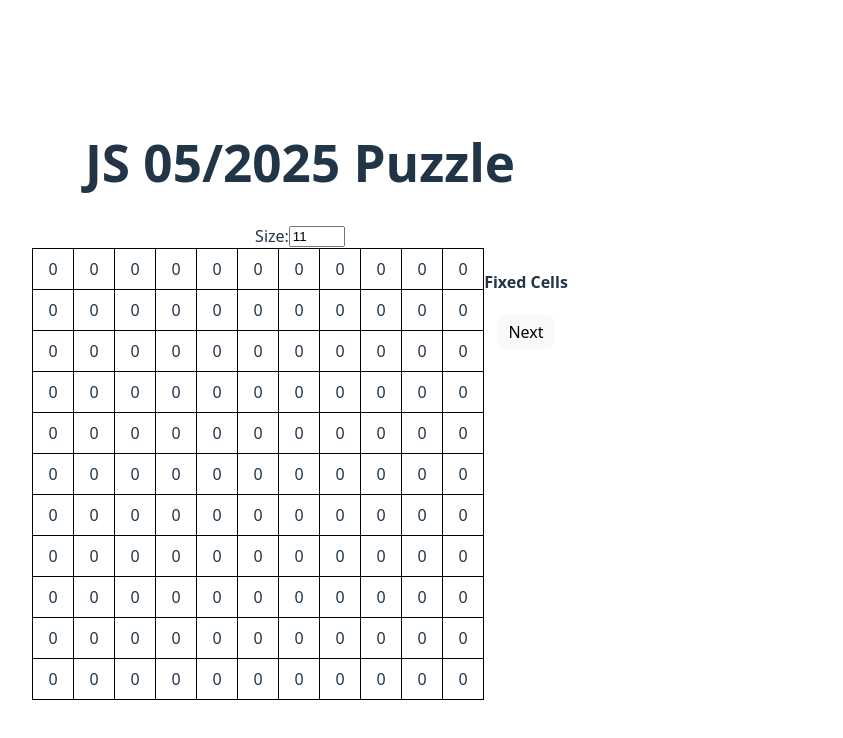
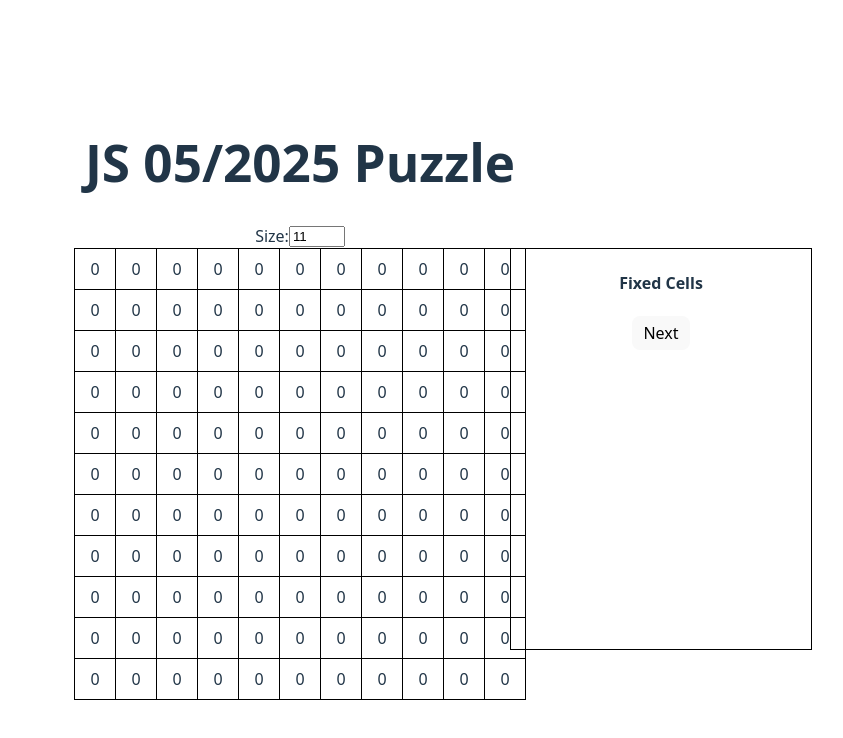
Before and after one commit to ycby/miniature-potato, a React (Vite) app: page / in a window 1280 px wide. Shown: the top 738 px of the page, without its empty margins (340-1183 px from the left). Built offline with nearby package versions, Linux system fonts and the light colour scheme.

Commit message:
cleanup css

```diff
--- a/src/App.css
+++ b/src/App.css
@@ -1,6 +1,34 @@
 #root {
-  max-width: 1280px;
-  margin: 0 auto;
-  padding: 2rem;
+  width: 100%;
   text-align: center;
+  margin: 5vh 10vw;
+  position: relative;
+  display: flex;
+  justify-content: center;
+  align-items: center;
 }
+
+.main {
+  display: flex;
+  justify-content: center;
+  align-items: center;
+  flex-direction: column;
+}
+
+.sidebar {
+  width: 300px;
+  min-height: 400px;
+  position: absolute;
+  right: 0;
+  border: 1px solid black;
+  overflow: scroll;
+}
+
+.sidebar li {
+  list-style: none;
+}
+
+.sidebar ul {
+  margin: 0;
+  padding: 0;
+}
--- a/src/App.jsx
+++ b/src/App.jsx
@@ -28,7 +28,7 @@ function App() {
   ]
 
   return (
-    <>
+    <div className='main'>
       <h1>JS 05/2025 Puzzle</h1>
       <div style={{display: 'flex', alignItems: 'center', justifyContent: 'center'}}>
         <label>Size: </label>
@@ -53,7 +53,7 @@ function App() {
         size={size}
         mode='SET_FIXED'
       ></Grid>
-    </>
+    </div>
   )
 }
 
--- a/src/Grid/Grid.jsx
+++ b/src/Grid/Grid.jsx
@@ -18,32 +18,7 @@ export const Grid = (props) => {
         {
             color: 'lightblue',
             cells: []
-        }, {
-            color: 'lightgreen',
-            cells: []
-        }, {
-            color: 'lightyellow',
-            cells: []
-        }, {
-            color: 'lightpink',
-            cells: []
-        }, {
-            color: 'khaki',
-            cells: []
-        }, {
-            color: 'lightsteelblue',
-            cells: []
-        }, {
-            color: 'linen',
-            cells: []
-        }, {
-            color: 'navajowhite',
-            cells: []
-        }, {
-            color: 'plum',
-            cells: []
-        },
-
+        }
     ]);
     const [currentSettingSection, setCurrentSection] = useState(null);
     const [constraints, setConstraints] = useState([
@@ -379,6 +354,7 @@ export const Grid = (props) => {
                 }
             </div>
 
+            <div className='sidebar'>
                 {mode === 'SET_FIXED' &&
                     <div>
                         <h4>Fixed Cells</h4>
@@ -445,6 +421,7 @@ export const Grid = (props) => {
                     </div>
                 }
             </div>
+        </div>
     )
 }
 
--- a/src/Section/Section.css
+++ b/src/Section/Section.css
@@ -1,6 +1,5 @@
 .section {
-    width: 300px;
-    margin: 0 50px;
+    width: 100%;
     padding: 10px 20px 10px 20px;
     display: flex;
     justify-content: space-between;
```
Lines whose indentation alone changed are shown as unchanged.
